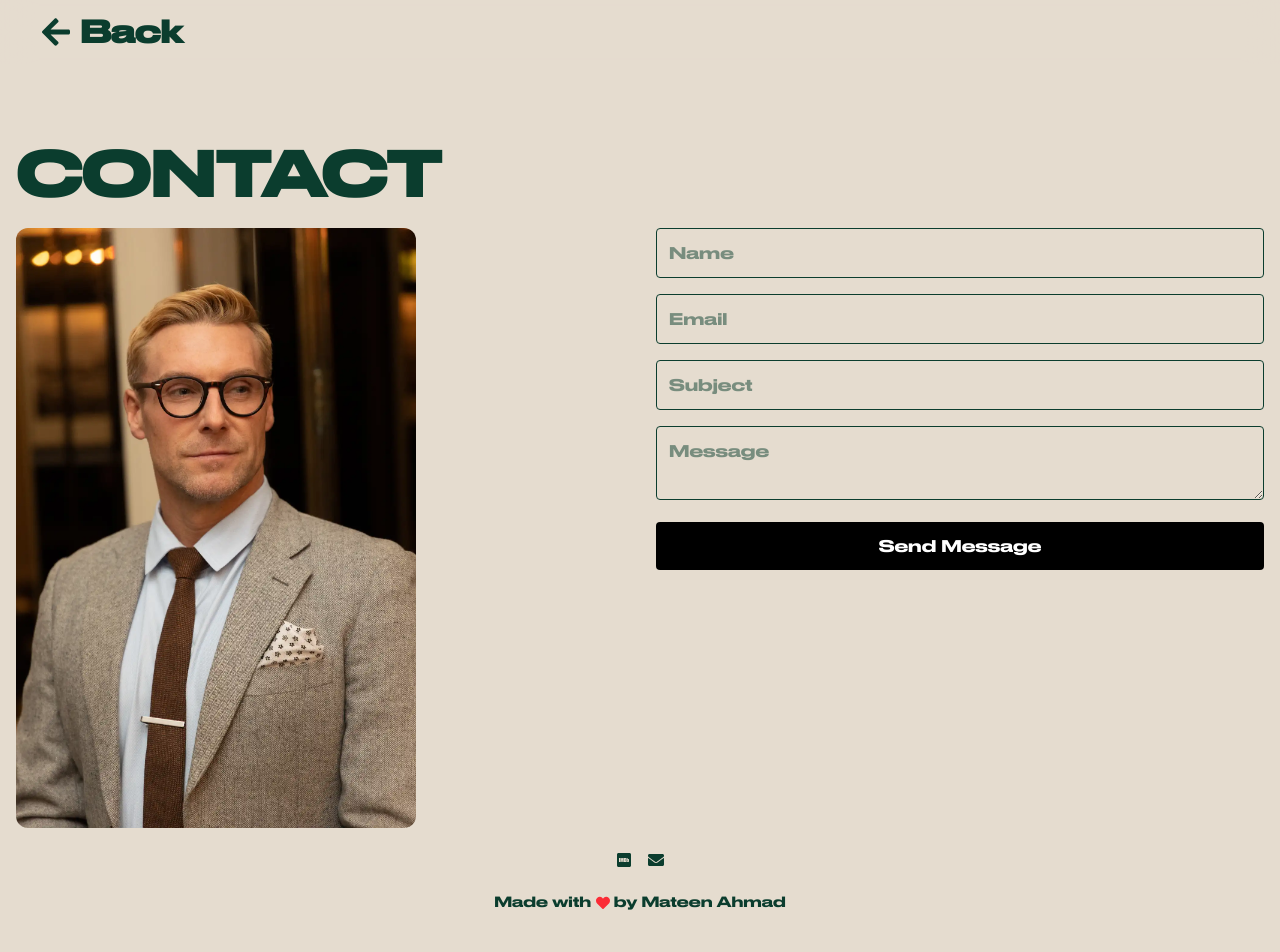
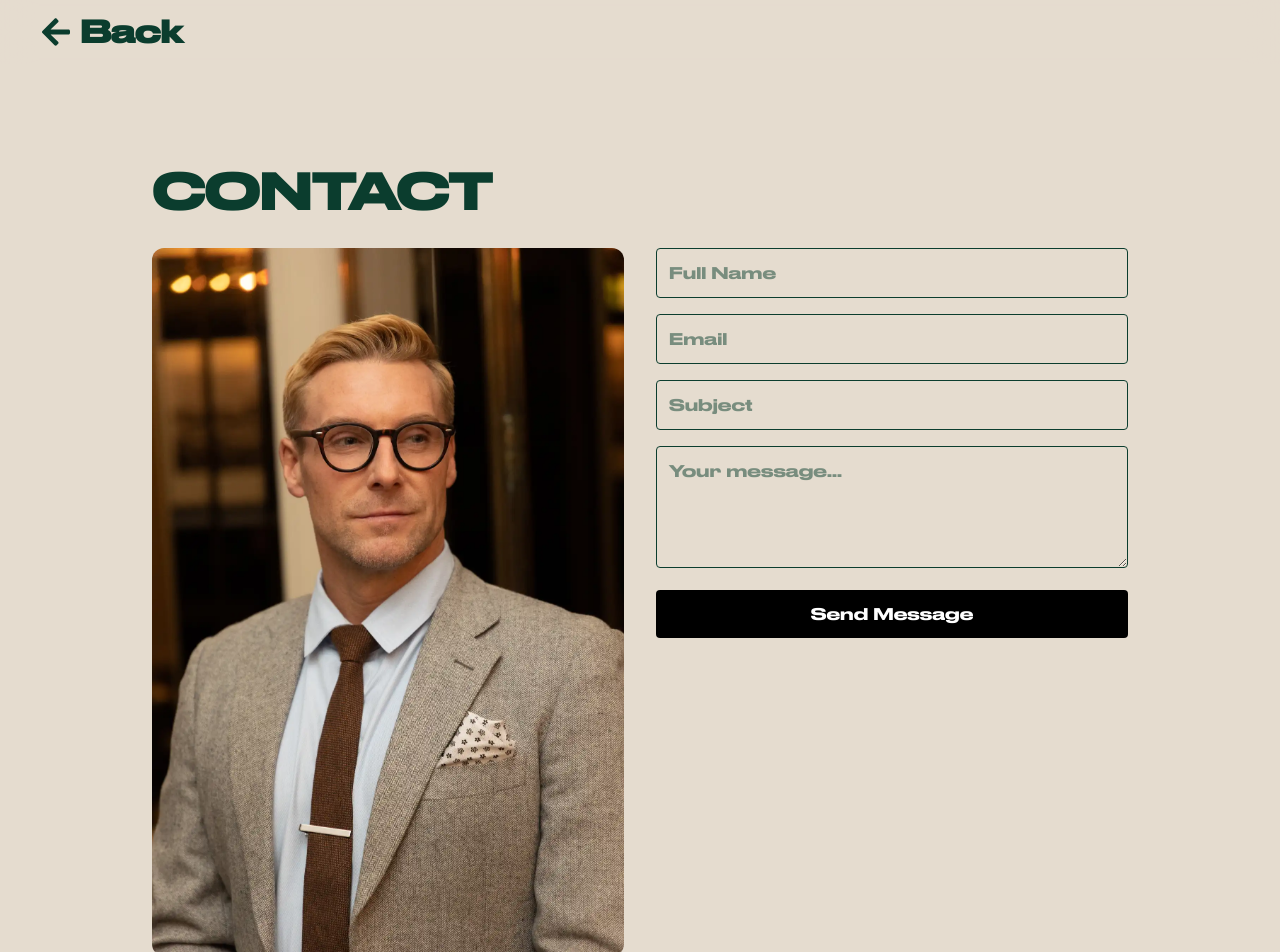
Before and after one commit to chadmathew/chad-mathew-website, a Next.js app: page /contact in a window 1280 px wide. Shown: the top 952 px of the page. Built offline with nearby package versions, Linux system fonts and the light colour scheme.

Commit message:
Update Contact.js

```diff
--- a/components/Contact.js
+++ b/components/Contact.js
@@ -11,65 +11,92 @@ const Contact = () => {
   });
 
   const handleChange = (e) => {
-    setFormData({
-      ...formData,
+    setFormData((prev) => ({
+      ...prev,
       [e.target.name]: e.target.value,
-    });
+    }));
   };
 
   const handleSubmit = async (e) => {
     e.preventDefault();
 
     if (!formData.name || !formData.email || !formData.subject || !formData.message) {
-      alert("Please fill all required fields");
+      alert("Please fill all fields");
       return;
     }
 
     try {
-      const formSubmitData = new FormData();
-      Object.entries(formData).forEach(([key, value]) =>
-        formSubmitData.append(key, value)
-      );
+      const res = await fetch("https://formsubmit.co/contactme@chadmathew.com", {
+        method: "POST",
+        body: new FormData(e.target),
+      });
 
-      const response = await fetch(
-        "https://formsubmit.co/contactme@chadmathew.com",
-        {
-          method: "POST",
-          body: formSubmitData,
-        }
-      );
-
-      if (response.ok) {
-        alert("Message sent successfully!");
-        setFormData({ name: "", email: "", subject: "", message: "" });
+      if (res.ok) {
+        alert("Message sent!");
+        setFormData({
+          name: "",
+          email: "",
+          subject: "",
+          message: "",
+        });
       } else {
-        throw new Error("Failed");
+        throw new Error();
       }
     } catch {
-      alert("Failed to send message.");
+      alert("Something went wrong.");
     }
   };
 
   return (
-    <div className="w-full px-4">
-      <h1 className="text-6xl font-bold mb-6">CONTACT</h1>
+    <div className="p-6 max-w-5xl mx-auto">
+      <h1 className="text-5xl font-bold mb-8">CONTACT</h1>
 
-      <div className="grid grid-cols-1 lg:grid-cols-2 gap-8">
+      <div className="grid md:grid-cols-2 gap-8">
+        {/* Image */}
         <div>
           <Image
             src="/images/contactForm.webp"
             alt="Chad Mathew"
             width={400}
-            height={640}
-            className="rounded-xl"
+            height={600}
+            className="rounded-xl w-full h-auto"
           />
         </div>
 
+        {/* Form */}
         <form onSubmit={handleSubmit} className="space-y-4">
-          <input name="name" value={formData.name} onChange={handleChange} placeholder="Name" className="w-full p-3 border rounded" />
-          <input name="email" value={formData.email} onChange={handleChange} placeholder="Email" className="w-full p-3 border rounded" />
-          <input name="subject" value={formData.subject} onChange={handleChange} placeholder="Subject" className="w-full p-3 border rounded" />
-          <textarea name="message" value={formData.message} onChange={handleChange} placeholder="Message" className="w-full p-3 border rounded" />
+          <input
+            name="name"
+            value={formData.name}
+            onChange={handleChange}
+            placeholder="Full Name"
+            className="w-full p-3 border rounded"
+          />
+
+          <input
+            name="email"
+            value={formData.email}
+            onChange={handleChange}
+            placeholder="Email"
+            className="w-full p-3 border rounded"
+          />
+
+          <input
+            name="subject"
+            value={formData.subject}
+            onChange={handleChange}
+            placeholder="Subject"
+            className="w-full p-3 border rounded"
+          />
+
+          <textarea
+            name="message"
+            value={formData.message}
+            onChange={handleChange}
+            placeholder="Your message..."
+            className="w-full p-3 border rounded"
+            rows={4}
+          />
 
           <button className="w-full bg-black text-white py-3 rounded">
             Send Message
@@ -77,14 +104,17 @@ const Contact = () => {
         </form>
       </div>
 
-      <div className="flex justify-center gap-4 mt-6">
-        <FaImdb />
-        <FaEnvelope />
+      {/* Footer */}
+      <div className="text-center mt-10 text-sm">
+        <p>
+          Made with <FaHeart className="inline text-red-500 mx-1" /> by Mateen Ahmad
+        </p>
+
+        <div className="flex justify-center gap-4 mt-4 text-xl">
+          <FaImdb />
+          <FaEnvelope />
+        </div>
       </div>
-
-      <p className="text-center mt-6 text-sm">
-        Made with <FaHeart className="inline text-red-500" /> by Mateen Ahmad
-      </p>
     </div>
   );
 };
```
